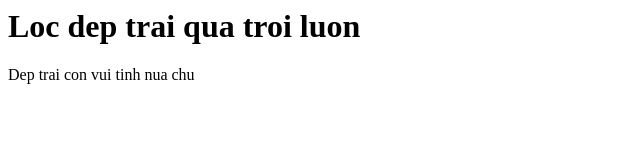
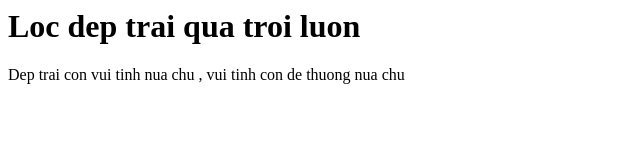
Before and after one commit to tanloc121/Loc-Dep-Trai, a plain HTML site: page index.html in a window 1280 px wide. Shown: the whole page, without its empty margins (0-640 px from the left). Drawn offline with Linux system fonts and the light colour scheme.

Commit message:
Sua file de tao conflict

```diff
--- a/index.html
+++ b/index.html
@@ -1,2 +1,2 @@
 <h1> Loc dep trai qua troi luon  </h1>
-<p> Dep trai con vui tinh nua chu </p>
+<p> Dep trai con vui tinh nua chu , vui tinh con de thuong nua chu</p>
```
